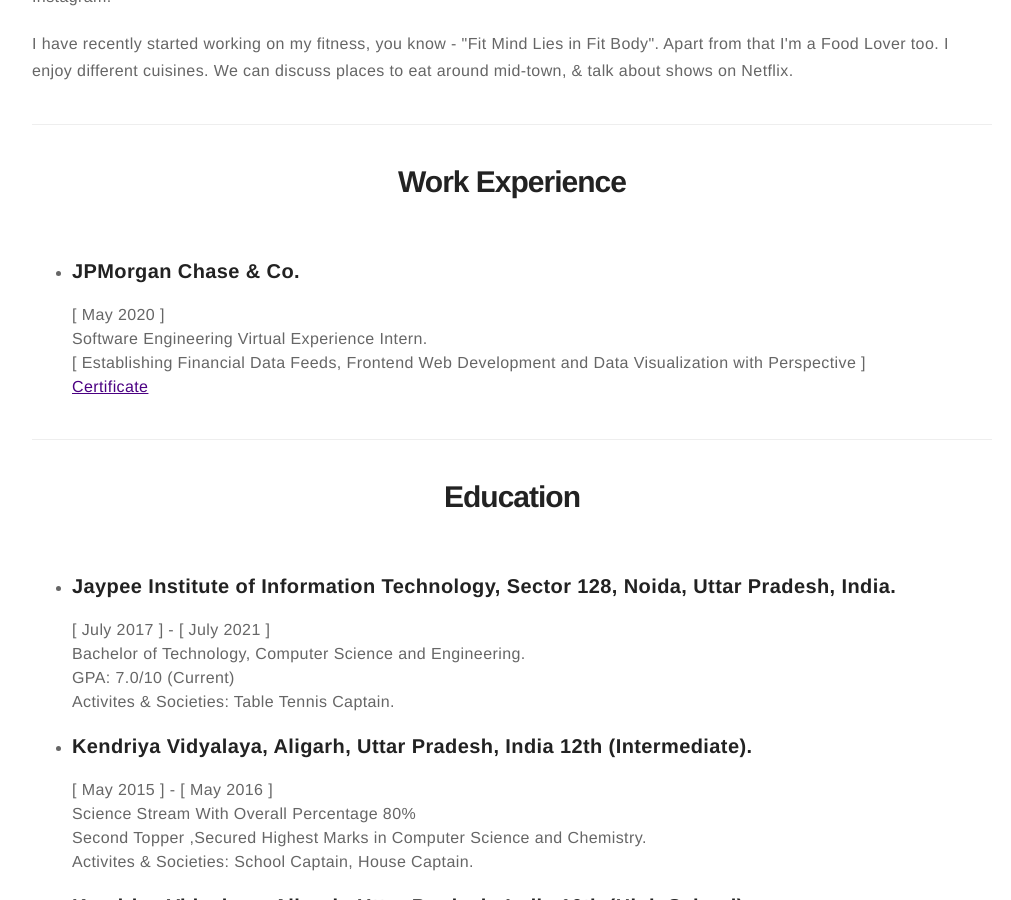
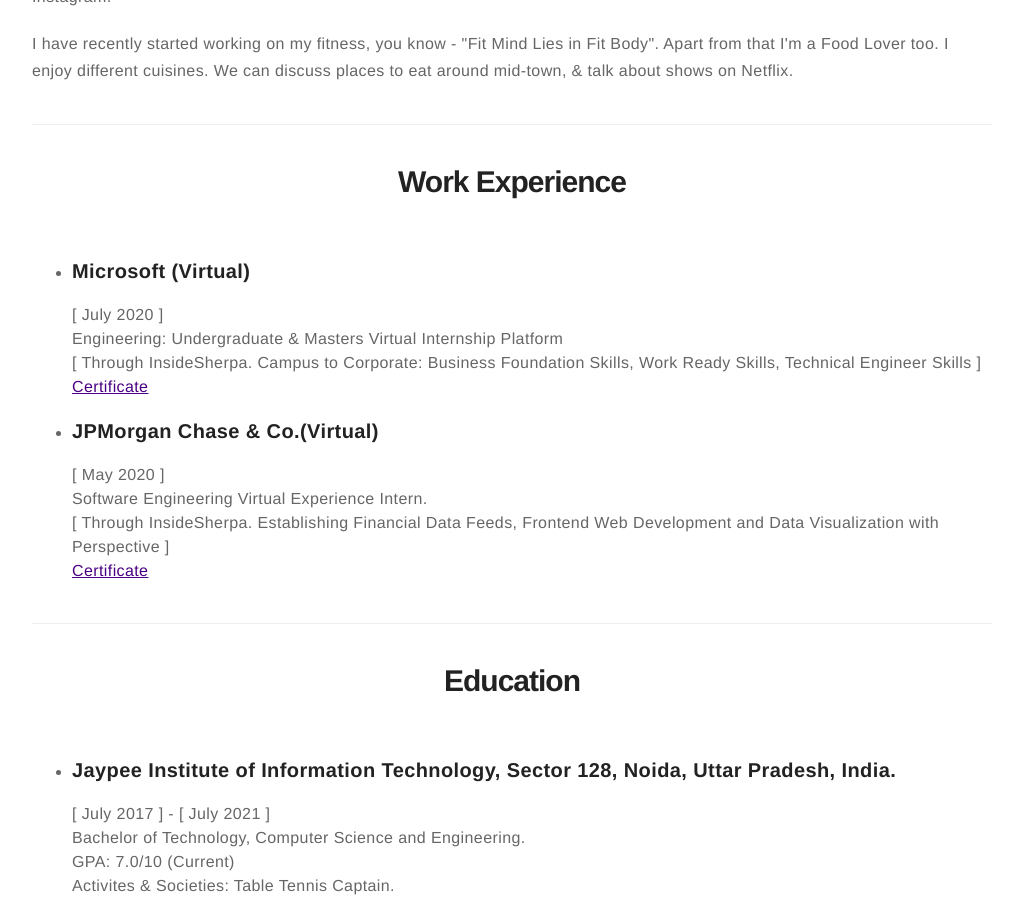
Before and after one commit to anuranjandubey/anuranjandubey.github.io, a Jekyll site: the page built from about.md, in a window 1280 px wide and 900 px high, scrolled down 795 px. Shown: the whole window, without its empty margins (128-1139 px from the left). Built offline with Jekyll 4.4.1, drawn with Linux system fonts in a browser that asks for light colours.

Commit message:
updated about and resume

```diff
--- a/about.md
+++ b/about.md
@@ -20,11 +20,18 @@
 
 <ul class="work-list">
 	<li>
-		<h3>JPMorgan Chase & Co.</h3>
+		<h3>Microsoft (Virtual)</h3>
+		[ July 2020 ]<br>
+		<b>Engineering: Undergraduate & Masters Virtual Internship Platform</b><br>
+		[ Through InsideSherpa. Campus to Corporate: Business Foundation Skills, Work Ready Skills, Technical Engineer Skills ]<br>
+		<a href="https://insidesherpa.s3.amazonaws.com/completion-certificates/Microsoft/ms2CK9b2SCWGXwPMS_Microsoft_sbFYPrpDyhAkFiFii_completion_certificate.pdf">Certificate</a><br>
+	</li>
+	<li>
+		<h3>JPMorgan Chase & Co.(Virtual)</h3>
 		[ May 2020 ]<br>
 		<b>Software Engineering Virtual Experience Intern.</b><br>
-		[ Establishing Financial Data Feeds, Frontend Web Development and Data Visualization with Perspective ]<br>
-		<a href="https://drive.google.com/file/d/1X2eWjv-8ka2HHBaHKmjh-2VdnL_GTH-9/view">Certificate</a><br>
+		[ Through InsideSherpa. Establishing Financial Data Feeds, Frontend Web Development and Data Visualization with Perspective ]<br>
+		<a href="https://insidesherpa.s3.amazonaws.com/completion-certificates/JP%20Morgan/R5iK7HMxJGBgaSbvk_JPMorgan%20Chase_n5bSz2pkkeEC3To7G_completion_certificate.pdf">Certificate</a><br>
 	</li>
 </ul>
 <hr class="rounded">
```
Also changed, not shown: assets/images/Anuranjan.png, 3 other files.
